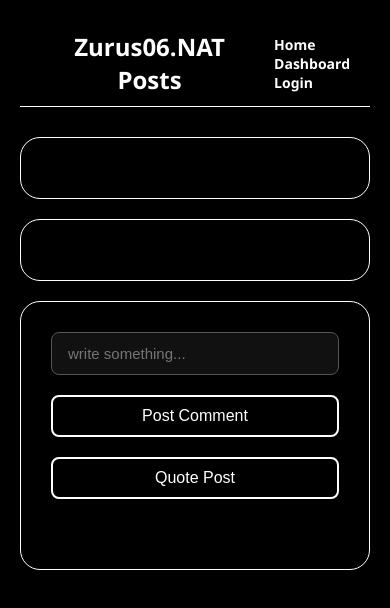
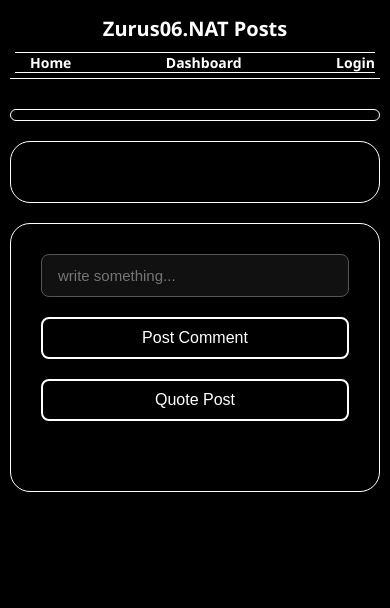
Before and after one commit to Enemuo-debug/ITProject, a plain HTML site: page post.html in a window 390 px wide. Drawn offline with Linux system fonts and the light colour scheme; no server answers.

Commit message:
Making the best for my users

```diff
--- a/index.css
+++ b/index.css
@@ -144,14 +144,35 @@ footer {
 }
 
 @media (max-width: 768px) {
-  /* Mobile styles go here */
-
   body {
     font-size: 14px;
   }
 
-  nav {
+  header nav a {
+    margin: 0px;
+    padding: 5px;
+  }
+
+  header {
+    flex-direction: column;
+    padding: 10px;
+  }
+
+  header nav {
+    width: 100%;
     display: flex;
-    flex-direction: column;
+    flex-wrap: nowrap;
+    flex-shrink: inherit;
+    justify-content: space-between;
+    margin-top: 5px;
+    padding: 0px 10px;
+  }
+
+  .hero a {
+    margin-top: 10px;
+  }
+
+  .hero p {
+    margin-bottom: 10px;
   }
 }
--- a/post.css
+++ b/post.css
@@ -110,6 +110,7 @@ nav a {
     color: #ffffff;
     line-height: 1.6;
     margin-bottom: 20px;
+    text-align: center;
 }
 .image-box {
     text-align: center;
@@ -400,6 +401,7 @@ input[type="text"] {
     width: 100%;
     max-width: 100%;
     margin-bottom: 15px;
+    box-sizing: border-box;
   }
 
     #commentCreate {
@@ -414,4 +416,43 @@ input[type="text"] {
         box-sizing: border-box;
         width: 100%;
     }
+
+    .postHeader h1 {
+        display: flex;
+        justify-content: center;
+        flex-direction: column;
+        margin-bottom: 10px;
+    }
+
+    body {
+        padding: 5px;
+        margin: 5px;
+    }
+
+    #postContainer {
+        padding: 5px;
+        box-sizing: border-box;
+    }
+
+    .content-text {
+        font-size: 14px;
+    }
+
+    header h1 {
+        font-size: 20px;
+    }
+
+    header {
+        flex-direction: column;
+        padding: 5px;
+    }
+
+    header nav {
+        width: 100%;
+        flex-direction: row;
+        justify-content: space-between;
+        border-top: white 1px solid;
+        border-bottom: white 1px solid;
+        margin-top: 10px;
+    }
 }
--- a/posts.css
+++ b/posts.css
@@ -77,3 +77,37 @@ nav a {
     background-color: #000000;
     color: #ffffff;
 }
+
+@media (max-width: 768px) {
+  body {
+    font-size: 14px;
+  }
+
+  header nav a {
+    margin: 0px;
+    padding: 5px;
+  }
+
+  header {
+    flex-direction: column;
+    padding: 10px;
+  }
+
+  header nav {
+    width: 100%;
+    display: flex;
+    flex-wrap: nowrap;
+    flex-shrink: inherit;
+    justify-content: space-between;
+    margin-top: 5px;
+    padding: 0px 10px;
+  }
+
+  .hero a {
+    margin-top: 10px;
+  }
+
+  .hero p {
+    margin-bottom: 10px;
+  }
+}
--- a/signin.css
+++ b/signin.css
@@ -176,3 +176,19 @@ a:hover {
   from { opacity: 0; transform: translateY(8px); }
   to { opacity: 1; transform: translateY(0); }
 }
+
+@media (max-width: 768px) {
+  header {
+    flex-direction: column;
+    padding: 5px;
+    padding-top: 10px;
+  }
+
+  header nav {
+    margin: 10px;
+    width: 100%;
+    justify-content: space-evenly;
+    font-size: 14px;
+    display: flex;
+  }
+}
```
